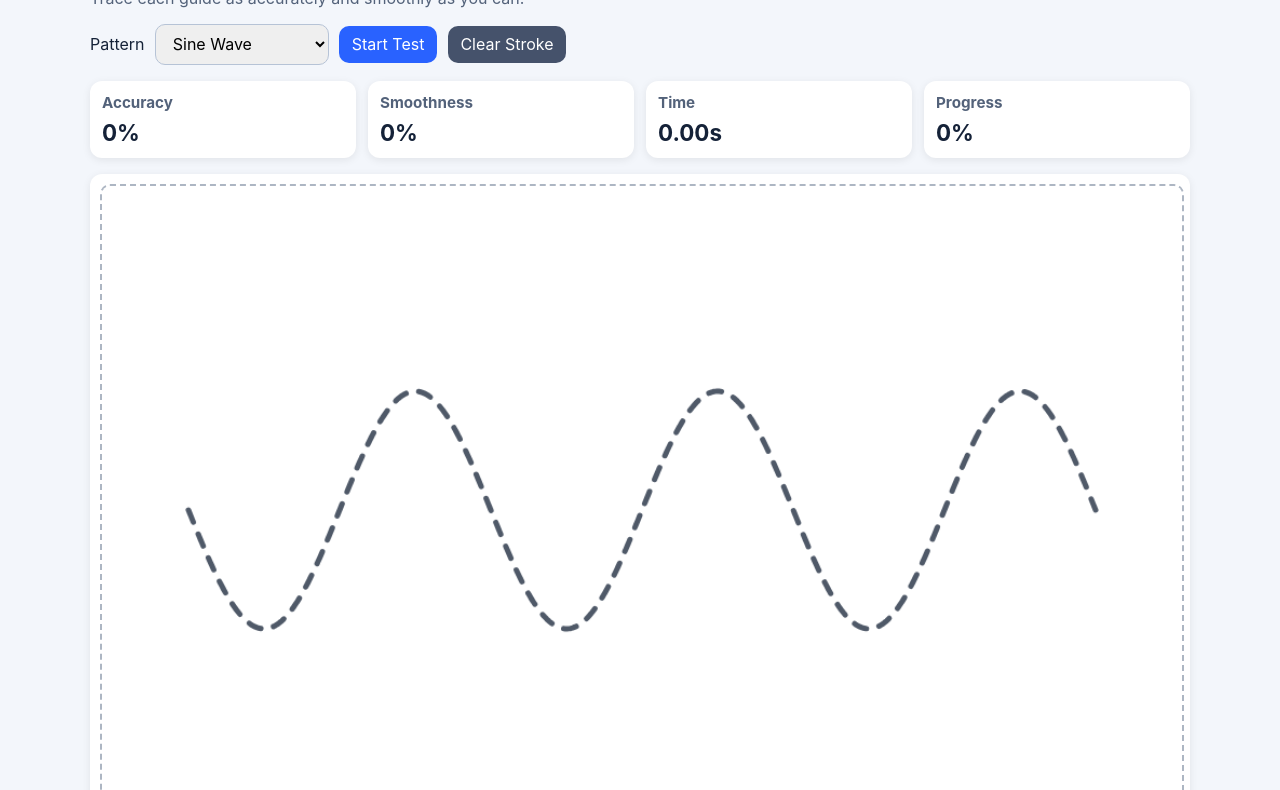
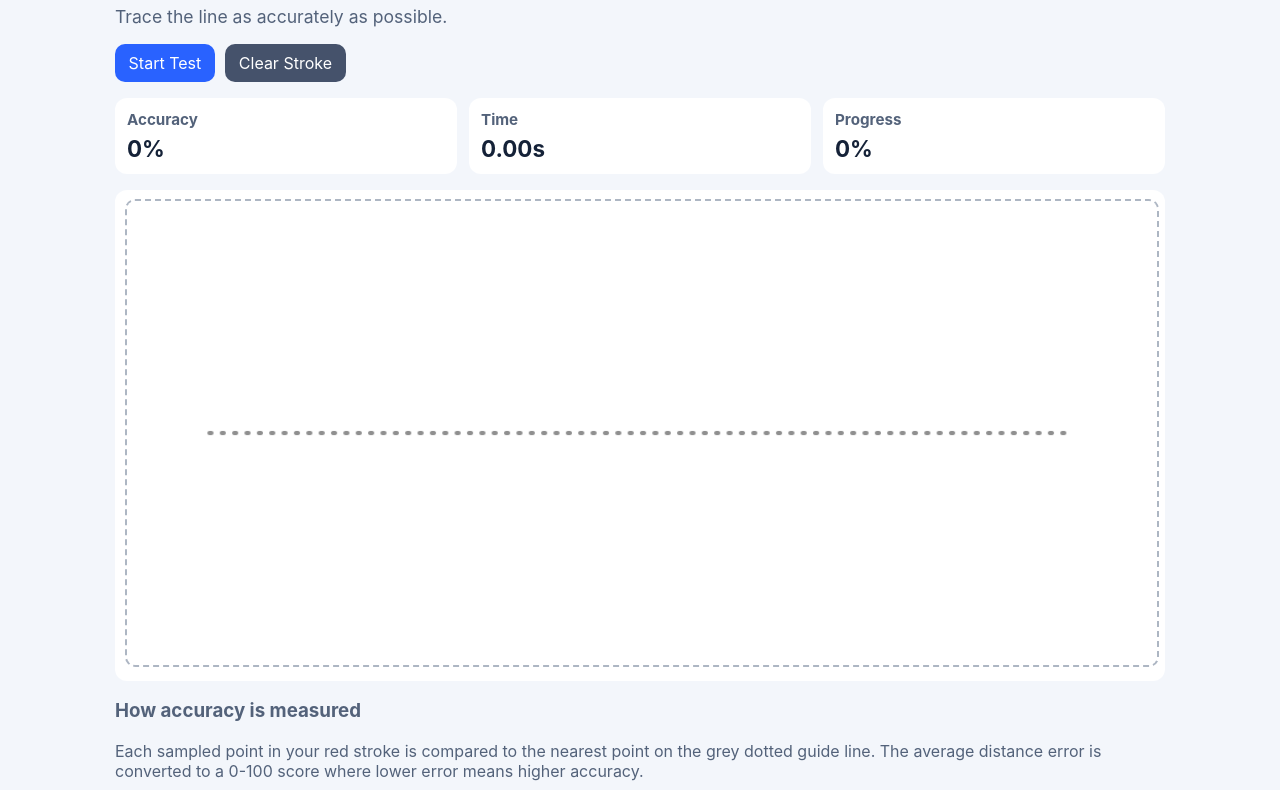
Before and after one commit to IWannaBeData/Line-Tracing-with-Mouse-and-Keyboard, a plain HTML site: page index.html in a window 1280 px wide. Shown: the part 96-886 px from the top of the page. Drawn offline with Linux system fonts and the light colour scheme.

Commit message:
Refocus app to straight-line accuracy tracing with red cursor

```diff
--- a/index.html
+++ b/index.html
@@ -3,41 +3,37 @@
 <head>
   <meta charset="UTF-8" />
   <meta name="viewport" content="width=device-width, initial-scale=1.0" />
-  <title>Trace Lab - Mouse Control Benchmark</title>
+  <title>Trace Lab - Line Accuracy Test</title>
   <link rel="stylesheet" href="styles.css" />
 </head>
 <body>
   <main class="app">
     <header>
       <h1>Trace Lab</h1>
-      <p>Trace each guide as accurately and smoothly as you can.</p>
+      <p class="instruction">Trace the line as accurately as possible.</p>
     </header>
 
     <section class="controls">
-      <label for="shapeSelect">Pattern</label>
-      <select id="shapeSelect"></select>
       <button id="startBtn">Start Test</button>
       <button id="clearBtn">Clear Stroke</button>
     </section>
 
     <section class="stats">
       <article><h2>Accuracy</h2><p id="accuracy">0%</p></article>
-      <article><h2>Smoothness</h2><p id="smoothness">0%</p></article>
       <article><h2>Time</h2><p id="timeTaken">0.00s</p></article>
       <article><h2>Progress</h2><p id="progress">0%</p></article>
     </section>
 
     <section class="canvas-wrap">
-      <canvas id="traceCanvas" width="1000" height="600" aria-label="Tracing canvas"></canvas>
+      <canvas id="traceCanvas" width="1000" height="450" aria-label="Tracing canvas"></canvas>
     </section>
 
     <section class="notes">
-      <h3>Scoring</h3>
-      <ul>
-        <li><strong>Accuracy:</strong> Average distance from your stroke to the target path.</li>
-        <li><strong>Smoothness:</strong> Penalizes abrupt direction changes and jitter.</li>
-        <li><strong>Time:</strong> Seconds from first movement to completion.</li>
-      </ul>
+      <h3>How accuracy is measured</h3>
+      <p>
+        Each sampled point in your red stroke is compared to the nearest point on the grey dotted guide line.
+        The average distance error is converted to a 0-100 score where lower error means higher accuracy.
+      </p>
     </section>
   </main>
 
--- a/script.js
+++ b/script.js
@@ -1,43 +1,26 @@
 const canvas = document.getElementById('traceCanvas');
 const ctx = canvas.getContext('2d');
-const shapeSelect = document.getElementById('shapeSelect');
 const startBtn = document.getElementById('startBtn');
 const clearBtn = document.getElementById('clearBtn');
 
 const accuracyEl = document.getElementById('accuracy');
-const smoothnessEl = document.getElementById('smoothness');
 const timeTakenEl = document.getElementById('timeTaken');
 const progressEl = document.getElementById('progress');
-
-const SHAPES = [
-  { name: 'Sine Wave', sample: t => ({ x: 80 + 840 * t, y: 300 + 110 * Math.sin(2 * Math.PI * 3 * t) }) },
-  { name: 'Square Wave', sample: t => {
-      const x = 80 + 840 * t;
-      const sections = 8;
-      const idx = Math.floor(t * sections);
-      return { x, y: idx % 2 === 0 ? 220 : 380 };
-    }
-  },
-  { name: 'Loop Curls', sample: t => {
-      const angle = t * Math.PI * 10;
-      return { x: 100 + 80 * angle / Math.PI, y: 300 + 95 * Math.sin(angle) * Math.cos(angle / 2) };
-    }
-  },
-  { name: 'Triangle Zig-Zag', sample: t => {
-      const x = 80 + 840 * t;
-      const wave = 2 * Math.abs(2 * ((t * 4) % 1) - 1) - 1;
-      return { x, y: 300 + wave * 130 };
-    }
-  }
-];
 
 let guide = [];
 let trace = [];
 let drawing = false;
 let startedAt = 0;
+let cursor = null;
 
-function sampleShape(shape, points = 700) {
-  return Array.from({ length: points }, (_, i) => shape.sample(i / (points - 1)));
+function createStraightGuide(points = 600) {
+  const y = canvas.height / 2;
+  const startX = 80;
+  const endX = canvas.width - 80;
+  return Array.from({ length: points }, (_, i) => ({
+    x: startX + ((endX - startX) * i) / (points - 1),
+    y
+  }));
 }
 
 function dist(a, b) {
@@ -53,13 +36,13 @@ function nearestDistance(point, arr) {
   return best;
 }
 
-function drawPath(points, style, width, dashed = false) {
+function drawPath(points, style, width, dotted = false) {
   ctx.save();
   ctx.strokeStyle = style;
   ctx.lineWidth = width;
   ctx.lineJoin = 'round';
   ctx.lineCap = 'round';
-  if (dashed) ctx.setLineDash([12, 12]);
+  if (dotted) ctx.setLineDash([2, 10]);
   ctx.beginPath();
   ctx.moveTo(points[0].x, points[0].y);
   for (let i = 1; i < points.length; i++) ctx.lineTo(points[i].x, points[i].y);
@@ -67,46 +50,39 @@ function drawPath(points, style, width, dashed = false) {
   ctx.restore();
 }
 
+function drawCursor() {
+  if (!cursor) return;
+  ctx.save();
+  ctx.fillStyle = '#ff0000';
+  ctx.beginPath();
+  ctx.arc(cursor.x, cursor.y, 6, 0, Math.PI * 2);
+  ctx.fill();
+  ctx.restore();
+}
+
 function render() {
   ctx.clearRect(0, 0, canvas.width, canvas.height);
-  drawPath(guide, '#4f5968', 5, true);
+  drawPath(guide, '#8f8f8f', 4, true);
   if (trace.length > 1) drawPath(trace, '#ff5a36', 4);
+  drawCursor();
 }
 
 function resetMetrics() {
   accuracyEl.textContent = '0%';
-  smoothnessEl.textContent = '0%';
   timeTakenEl.textContent = '0.00s';
   progressEl.textContent = '0%';
 }
 
 function updateMetrics() {
-  if (trace.length < 5) return;
+  if (trace.length < 2) return;
 
   const meanDist = trace.reduce((sum, p) => sum + nearestDistance(p, guide), 0) / trace.length;
-  const accuracy = Math.max(0, 100 - (meanDist / 55) * 100);
-
-  let jerk = 0;
-  for (let i = 2; i < trace.length; i++) {
-    const a = trace[i - 2], b = trace[i - 1], c = trace[i];
-    const v1 = { x: b.x - a.x, y: b.y - a.y };
-    const v2 = { x: c.x - b.x, y: c.y - b.y };
-    const mag1 = Math.hypot(v1.x, v1.y) || 1;
-    const mag2 = Math.hypot(v2.x, v2.y) || 1;
-    const dot = (v1.x * v2.x + v1.y * v2.y) / (mag1 * mag2);
-    jerk += Math.acos(Math.max(-1, Math.min(1, dot)));
-  }
-  const avgJerk = jerk / Math.max(1, trace.length - 2);
-  const smoothness = Math.max(0, 100 - (avgJerk / Math.PI) * 130);
-
-  const covered = guide.filter(g => nearestDistance(g, trace) < 20).length / guide.length;
-  const progress = covered * 100;
-
+  const accuracy = Math.max(0, 100 - (meanDist / 35) * 100);
+  const covered = guide.filter(g => nearestDistance(g, trace) < 14).length / guide.length;
   const elapsed = startedAt ? (performance.now() - startedAt) / 1000 : 0;
 
   accuracyEl.textContent = `${accuracy.toFixed(1)}%`;
-  smoothnessEl.textContent = `${smoothness.toFixed(1)}%`;
-  progressEl.textContent = `${progress.toFixed(1)}%`;
+  progressEl.textContent = `${(covered * 100).toFixed(1)}%`;
   timeTakenEl.textContent = `${elapsed.toFixed(2)}s`;
 }
 
@@ -121,18 +97,19 @@ function pointerPos(e) {
 canvas.addEventListener('pointerdown', e => {
   drawing = true;
   canvas.setPointerCapture(e.pointerId);
-  const p = pointerPos(e);
-  trace = [p];
+  trace = [pointerPos(e)];
   startedAt = performance.now();
   render();
   updateMetrics();
 });
 
 canvas.addEventListener('pointermove', e => {
-  if (!drawing) return;
-  trace.push(pointerPos(e));
+  cursor = pointerPos(e);
+  if (drawing) {
+    trace.push(cursor);
+    updateMetrics();
+  }
   render();
-  updateMetrics();
 });
 
 canvas.addEventListener('pointerup', () => {
@@ -140,28 +117,26 @@ canvas.addEventListener('pointerup', () => {
   updateMetrics();
 });
 
-function loadShape(i) {
-  guide = sampleShape(SHAPES[i]);
+canvas.addEventListener('pointerleave', () => {
+  cursor = null;
+  render();
+});
+
+function resetTest() {
+  guide = createStraightGuide();
   trace = [];
   startedAt = 0;
+  cursor = null;
   resetMetrics();
   render();
 }
 
-SHAPES.forEach((s, i) => {
-  const opt = document.createElement('option');
-  opt.value = String(i);
-  opt.textContent = s.name;
-  shapeSelect.appendChild(opt);
-});
-
-startBtn.addEventListener('click', () => loadShape(Number(shapeSelect.value)));
+startBtn.addEventListener('click', resetTest);
 clearBtn.addEventListener('click', () => {
   trace = [];
   startedAt = 0;
   resetMetrics();
   render();
 });
-shapeSelect.addEventListener('change', () => loadShape(Number(shapeSelect.value)));
 
-loadShape(0);
+resetTest();
--- a/styles.css
+++ b/styles.css
@@ -1,12 +1,9 @@
 :root {
-  color-scheme: light dark;
   --bg: #f3f6fb;
   --panel: #ffffff;
   --text: #152238;
   --muted: #53627a;
   --accent: #2962ff;
-  --guide: #5f6470;
-  --trace: #ff5a36;
 }
 
 body {
@@ -17,17 +14,13 @@ body {
 }
 
 .app {
-  max-width: 1100px;
+  max-width: 1050px;
   margin: 0 auto;
   padding: 1.25rem;
 }
 
-header h1 {
-  margin-bottom: 0.2rem;
-}
-
-header p {
-  margin-top: 0;
+.instruction {
+  font-size: 1.1rem;
   color: var(--muted);
 }
 
@@ -35,22 +28,16 @@ header p {
   display: flex;
   gap: 0.65rem;
   align-items: center;
-  flex-wrap: wrap;
   margin-bottom: 1rem;
 }
 
-button,
-select {
+button {
   border-radius: 10px;
-  border: 1px solid #b6c3d6;
-  padding: 0.55rem 0.8rem;
+  border: none;
+  padding: 0.55rem 0.85rem;
   font: inherit;
-}
-
-button {
   background: var(--accent);
   color: #fff;
-  border: none;
   cursor: pointer;
 }
 
@@ -60,7 +47,7 @@ button:last-child {
 
 .stats {
   display: grid;
-  grid-template-columns: repeat(4, minmax(120px, 1fr));
+  grid-template-columns: repeat(3, minmax(120px, 1fr));
   gap: 0.75rem;
 }
 
@@ -68,27 +55,16 @@ button:last-child {
   background: var(--panel);
   border-radius: 12px;
   padding: 0.75rem;
-  box-shadow: 0 2px 9px rgb(0 0 0 / 0.08);
 }
 
-.stats h2 {
-  font-size: 0.95rem;
-  margin: 0 0 0.45rem;
-  color: var(--muted);
-}
-
-.stats p {
-  margin: 0;
-  font-size: 1.4rem;
-  font-weight: 700;
-}
+.stats h2 { margin: 0; color: var(--muted); font-size: 0.95rem; }
+.stats p { margin: 0.35rem 0 0; font-weight: 700; font-size: 1.4rem; }
 
 .canvas-wrap {
   margin-top: 1rem;
   background: var(--panel);
   border-radius: 12px;
   padding: 0.6rem;
-  box-shadow: 0 2px 9px rgb(0 0 0 / 0.08);
 }
 
 canvas {
@@ -97,8 +73,7 @@ canvas {
   border: 2px dashed #adb6c3;
   border-radius: 10px;
   touch-action: none;
+  cursor: none;
 }
 
-.notes {
-  color: var(--muted);
-}
+.notes { color: var(--muted); }
```
Also changed, not shown: 1 other file.
